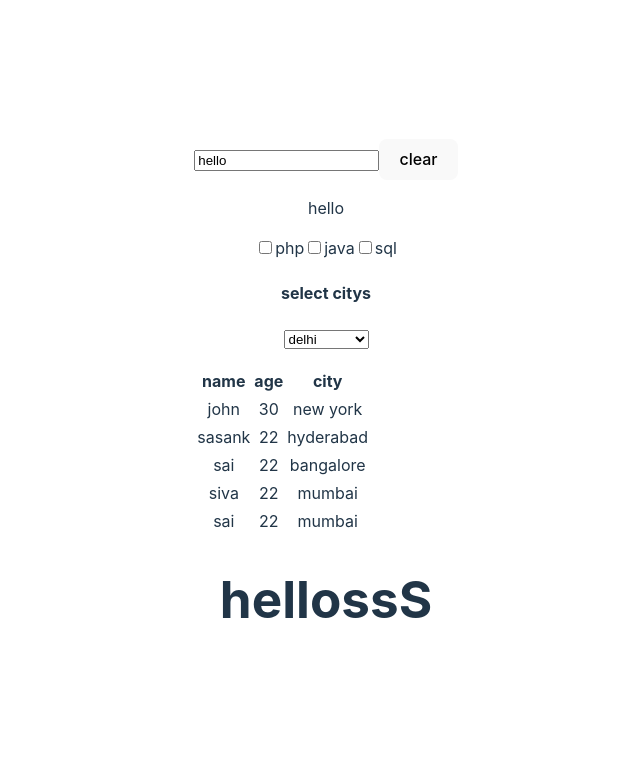
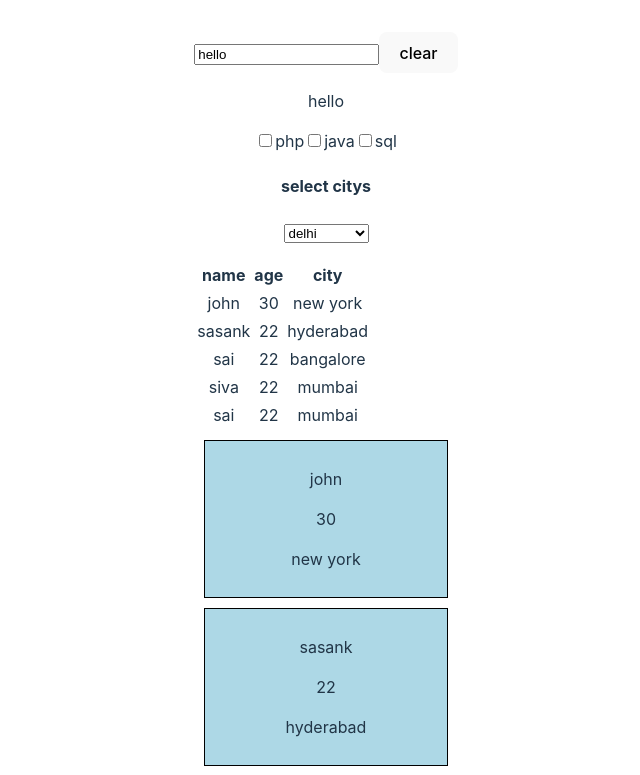
Before and after one commit to sasank2323/new_rec, a React (Vite) app: page / in a window 1280 px wide. Shown: the top 775 px of the page, without its empty margins (314-954 px from the left). Built offline with nearby package versions, Linux system fonts and the light colour scheme.

Commit message:
passing data to the component

```diff
--- a/src/ForLoopWithTable.jsx
+++ b/src/ForLoopWithTable.jsx
@@ -1,5 +1,5 @@
 
-
+import PassingDataTocomponent from "./PassingDataTocomponent";
 function ForLoopWithTable() {
     const data = [
         { name: "john", age: 30, city: "new york" },
@@ -28,6 +28,9 @@
                     ))}
                 </tbody>
             </table>
+            {data.map((item, index) => (
+                <PassingDataTocomponent data={item} />
+            ))}
         </>
     );
 }
--- /dev/null
+++ b/src/PassingDataTocomponent.jsx
@@ -0,0 +1,14 @@
+
+function PassingDataTocomponent({ data }) {
+    return (
+        <>
+            <div style={{ border: "1px solid black", padding: "10px", margin: "10px", backgroundColor: "lightblue" }}>
+                <p>{data.name}</p>
+                <p>{data.age}</p>
+                <p>{data.city}</p>
+            </div>
+        </>
+    );
+}
+
+export default PassingDataTocomponent;
```
